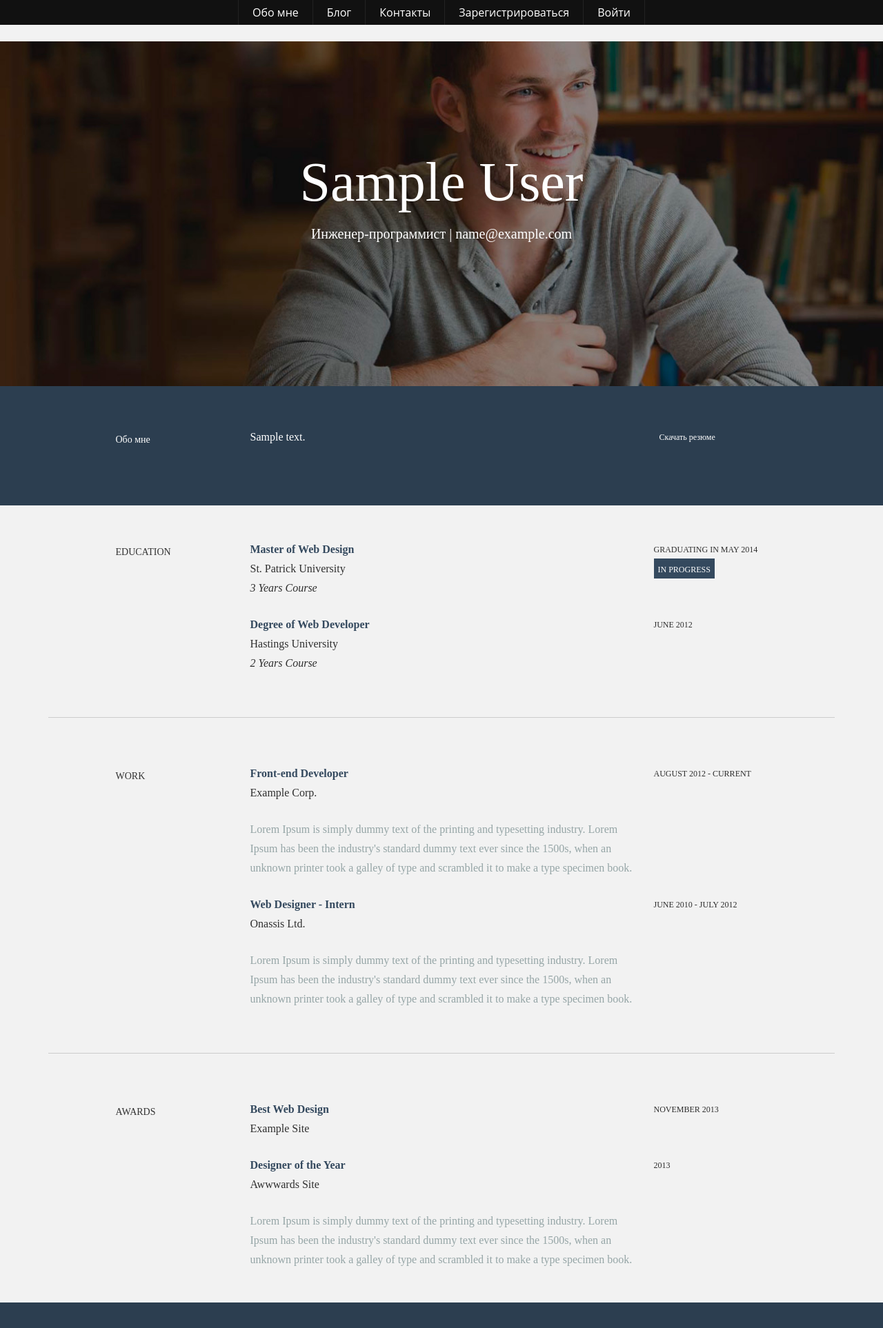
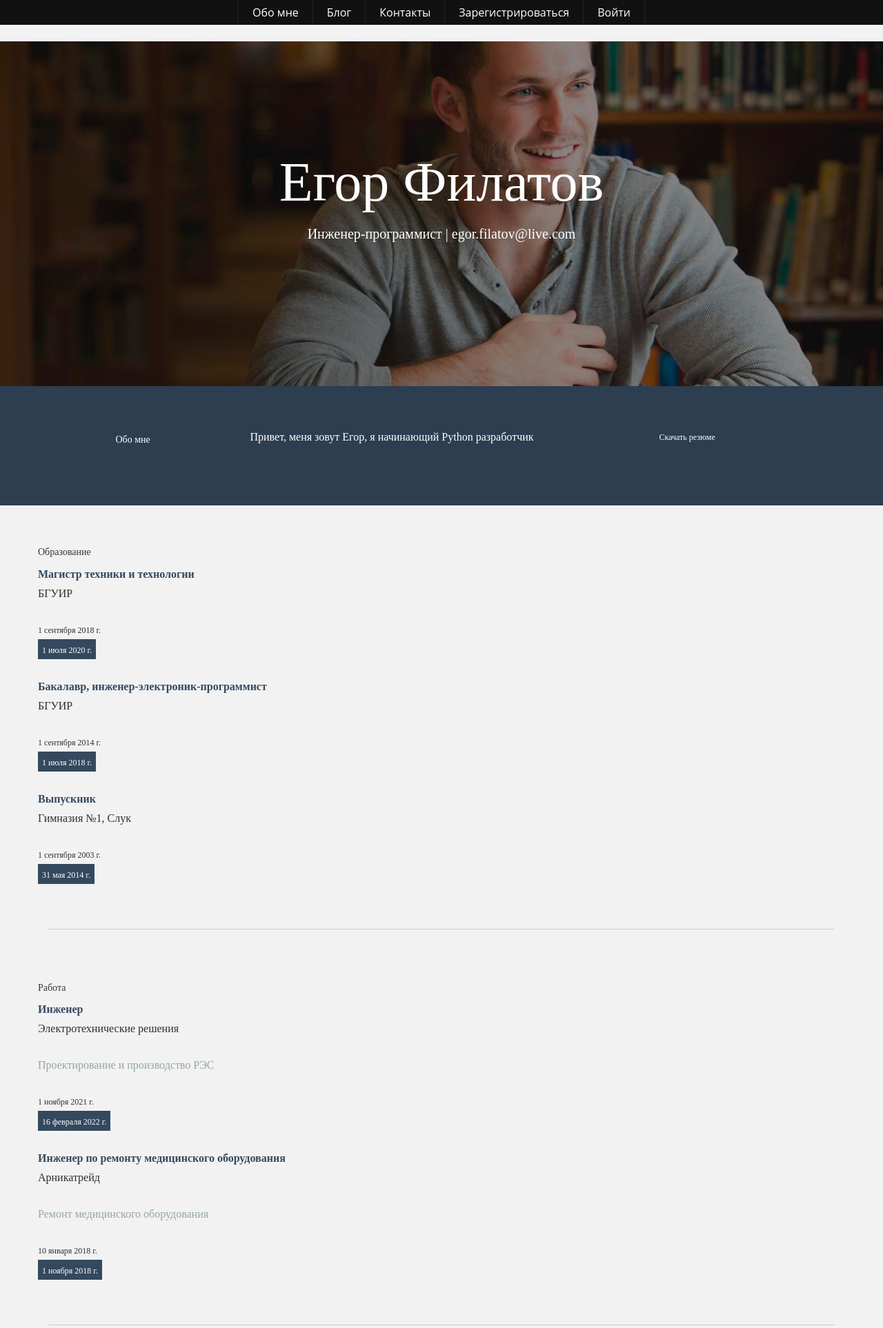
Before and after one commit to EgorFilatov/portfolio-blog, a Django app: template blog_site/main/templates/main/home_page.html in a window 1280 px wide. Shown: the top 1926 px of the page at 69% size. Run offline with Django 4.2, Linux system fonts and the light colour scheme; data comes from the database, SQL or seed files in the repository; both versions use the stored data as it was after the commit; the template is opened without the code that fills it: most values are stand-ins (such as "Sample title", 1, 10 or a date in 2020); some libraries are stand-ins or nearby versions.

Commit message:
16.02_23:03

```diff
--- a/blog_site/main/templates/main/base.html
+++ b/blog_site/main/templates/main/base.html
@@ -1,10 +1,14 @@
 {% load static %}
+{% load user_tags %}
+
+
 <html>
 <!DOCTYPE html>
 <html lang="ru">
 <head>
   <meta charset="utf-8">
-  <title>{{ first_name }} {{ last_name }}</title>
+  {% get_user as user %}
+  <title>{{ user.first_name }} {{ user.last_name }}</title>
   <meta content="width=device-width, initial-scale=1.0" name="viewport">
   <meta content="" name="keywords">
   <meta content="" name="description">
--- a/blog_site/main/templates/main/home_page.html
+++ b/blog_site/main/templates/main/home_page.html
@@ -1,5 +1,6 @@
 {% extends 'main/base.html' %}
 {% load static %}
+{% load user_tags %}
 
 
 {% block headerwrap %}
@@ -7,8 +8,9 @@
     <div class="container">
       <div class="row centered">
         <div class="col-lg-12">
-          <h1>{{ first_name }} {{ last_name }}</h1>
-          <h3>Инженер-программист | {{ email }}</h3>
+          {% get_user as user %}
+          <h1>{{ user.first_name }} {{ user.last_name }}</h1>
+          <h3>{{ user.profession }} | {{ user.email }}</h3>
         </div>
         <!--/.col-lg-12 -->
       </div>
@@ -30,7 +32,8 @@
             <h5>Обо мне</h5>
           </div>
           <div class="col-lg-6">
-            <p>{{ about }}</p>
+            {% get_user as user %}
+            <p>{{ user.about }}</p>
           </div>
           <div class="col-lg-3">
             <p><a href="#"><i class="icon-file"></i></a>
@@ -54,37 +57,19 @@
     <!--EDUCATION DESCRIPTION -->
     <div class="container desc">
       <div class="row">
-
-        <div class="col-lg-2 col-lg-offset-1">
-          <h5>EDUCATION</h5>
-        </div>
-        <div class="col-lg-6">
+          <h5>Образование</h5>
+          {% get_education as education %}
+          {% for el in education %}
           <p>
-            <t>Master of Web Design</t><br/> St. Patrick University <br/>
-            <i>3 Years Course</i>
+            <t>{{ el.degree }}</t><br/> {{ el.place_of_study }} <br/>
           </p>
-        </div>
-        <div class="col-lg-3">
           <p>
-            <sm>GRADUATING IN MAY 2014</sm><br/>
+            <sm>{{ el.date_of_admission }}</sm><br/>
             <imp>
-              <sm>IN PROGRESS</sm>
+              <sm>{{ el.date_of_graduation }}</sm>
             </imp>
           </p>
-        </div>
-
-        <div class="col-lg-6 col-lg-offset-3">
-          <p>
-            <t>Degree of Web Developer</t><br/> Hastings University <br/>
-            <i>2 Years Course</i>
-          </p>
-        </div>
-        <div class="col-lg-3">
-          <p>
-            <sm>JUNE 2012</sm>
-          </p>
-        </div>
-
+          {% endfor %}
       </div>
       <!--/.row -->
       <br>
@@ -97,79 +82,26 @@
   <!--WORK DESCRIPTION -->
   <div class="container desc">
     <div class="row">
-
-      <div class="col-lg-2 col-lg-offset-1">
-        <h5>WORK</h5>
-      </div>
-      <div class="col-lg-6">
+        <h5>Работа</h5>
+        {% get_work_experiance as work %}
+        {% for el in work %}
         <p>
-          <t>Front-end Developer</t><br/> Example Corp. <br/>
+          <t>{{ el.position }}</t><br/> {{ el.company }} <br/>
         </p>
         <p>
-          <more>Lorem Ipsum is simply dummy text of the printing and typesetting industry. Lorem Ipsum has been the industry's standard dummy text ever since the 1500s, when an unknown printer took a galley of type and scrambled it to make a type specimen book.</more>
-        </p>
-      </div>
-      <div class="col-lg-3">
-        <p>
-          <sm>AUGUST 2012 - CURRENT</sm>
-        </p>
-      </div>
-
-      <div class="col-lg-6 col-lg-offset-3">
-        <p>
-          <t>Web Designer - Intern</t><br/> Onassis Ltd. <br/>
+          <more>{{ el.responsibilities }}</more>
         </p>
         <p>
-          <more>Lorem Ipsum is simply dummy text of the printing and typesetting industry. Lorem Ipsum has been the industry's standard dummy text ever since the 1500s, when an unknown printer took a galley of type and scrambled it to make a type specimen book.</more>
+          <sm>{{ el.date_of_employment }}</sm><br/>
+            <imp>
+              <sm>{{ el.date_of_dismissal }}</sm>
+            </imp>
         </p>
-      </div>
-      <div class="col-lg-3">
-        <p>
-          <sm>JUNE 2010 - JULY 2012</sm>
-        </p>
-      </div>
+        {% endfor %}
     </div>
     <!--/.row -->
     <br>
     <hr>
-  </div>
-  <!--/.container -->
-
-
-  <!--AWARDS DESCRIPTION -->
-  <div class="container desc">
-    <div class="row">
-      <div class="col-lg-2 col-lg-offset-1">
-        <h5>AWARDS</h5>
-      </div>
-      <div class="col-lg-6">
-        <p>
-          <t>Best Web Design</t><br/> Example Site <br/>
-        </p>
-      </div>
-      <div class="col-lg-3">
-        <p>
-          <sm>NOVEMBER 2013</sm>
-        </p>
-      </div>
-
-      <div class="col-lg-6 col-lg-offset-3">
-        <p>
-          <t>Designer of the Year</t><br/> Awwwards Site
-        </p>
-        <p>
-          <more>Lorem Ipsum is simply dummy text of the printing and typesetting industry. Lorem Ipsum has been the industry's standard dummy text ever since the 1500s, when an unknown printer took a galley of type and scrambled it to make a type specimen book.</more>
-        </p>
-      </div>
-      <div class="col-lg-3">
-        <p>
-          <sm>2013</sm>
-        </p>
-      </div>
-
-    </div>
-    <!--/.row -->
-    <br>
   </div>
   <!--/.container -->
 {% endblock %}
--- a/blog_site/main/templates/main/inc/_news_card.html
+++ b/blog_site/main/templates/main/inc/_news_card.html
@@ -2,7 +2,9 @@
         {% for el in news %}
         <div class="card-header">{{ el.category }}</div>
             <div class="card-body">
+                {% if el.image %}
                 <img src="{{ el.image.url }}" class="card-img-top" alt="...">
+                {% endif %}
                 <h5 class="card-title">{{ el.header }}</h5>
                 <p class="card-text">{{ el.annotation }}</p>
                 <a href="{{ el.get_absolute_url }}" class="btn btn-primary">Подробнее</a>
--- a/blog_site/main/templatetags/user_tags.py
+++ b/blog_site/main/templatetags/user_tags.py
@@ -6,5 +6,15 @@ register = template.Library()
 
 
 @register.simple_tag()
-def get_categories():
-    return CustomUser.objects.all()
+def get_user():
+    return CustomUser.objects.get(first_name='Егор')
+
+
+@register.simple_tag()
+def get_education():
+    return Education.objects.filter(custom_user_id=1)
+
+
+@register.simple_tag()
+def get_work_experiance():
+    return WorkExperiance.objects.filter(custom_user_id=1)
```
Also changed, not shown: blog_site/main/views.py (+4 -17 lines), blog_site/db.sqlite3, blog_site/main/templatetags/categories_tags.py (line endings or trailing spaces), blog_site/media/media/img/news_img/2022/02/14/chocolate.jpeg (deleted), blog_site/media/media/img/news_img/2022/02/14/money_1.jpg (deleted), blog_site/media/media/img/news_img/2022/02/16/042cb0c9444d6aad56b94f13b195ceee1.jpeg (added), blog_site/media/media/img/news_img/2022/02/16/0f2fb6d8bbd4538b552e60dc34e628d21.jpeg (added), blog_site/media/media/img/news_img/2022/02/16/15ed02da369cbb17fbf284567a3341321.jpeg (added), blog_site/media/media/img/news_img/2022/02/16/15efc024c21e7be74bc7882a4ebffe2a1.jpeg (added), blog_site/media/media/img/news_img/2022/02/16/83fb67101875ac294d6bfaedef3f67bf1.jpeg (added), blog_site/media/media/img/news_img/2022/02/16/money.jpeg (added).
